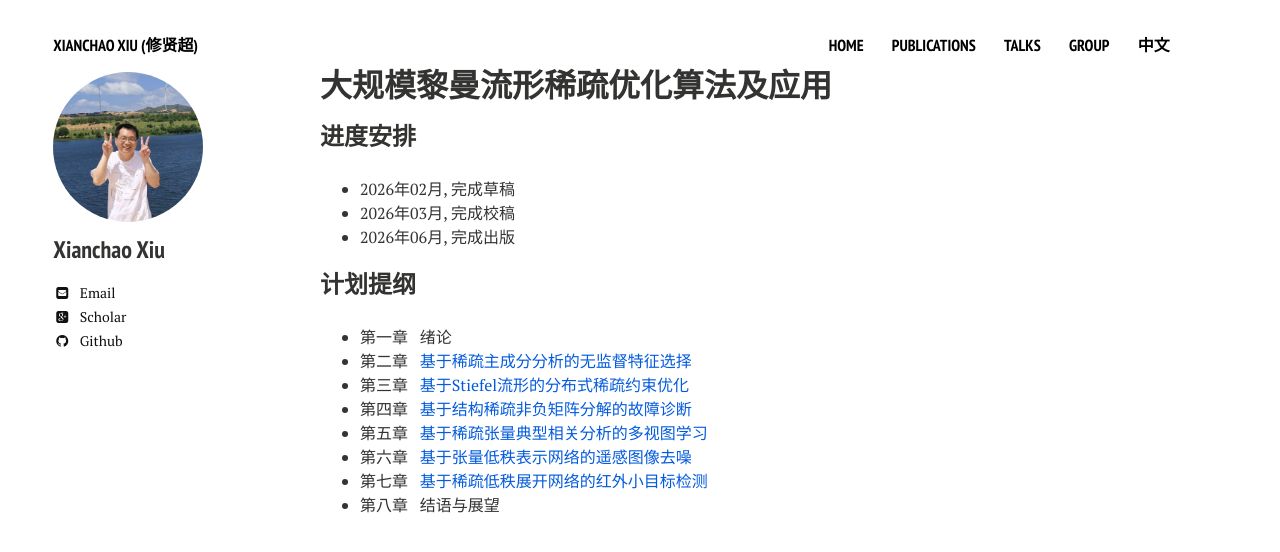
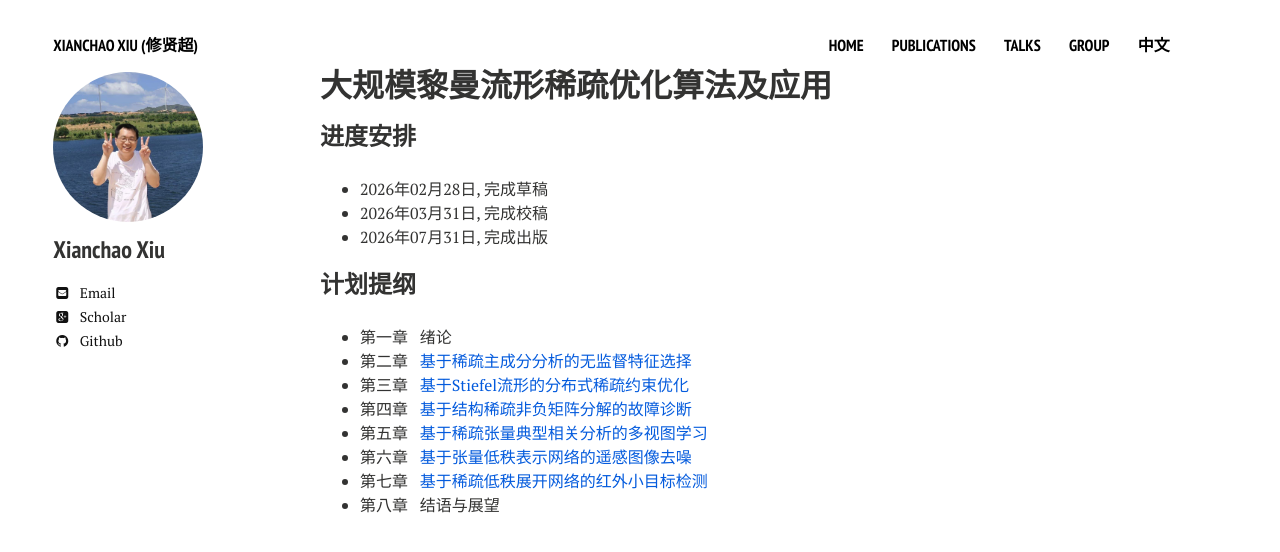
Before and after one commit to xianchaoxiu/xianchaoxiu.github.io, a Jekyll site: the page built from chinese/book/OPT/index.md, in a window 1280 px wide. Shown: the top 552 px of the page. Built offline with Jekyll 4.4.1, drawn with Linux system fonts in a browser that asks for light colours; nearby versions of some CDN libraries.

Commit message:
Update index.md

```diff
--- a/chinese/book/OPT/index.md
+++ b/chinese/book/OPT/index.md
@@ -6,9 +6,9 @@ share: false
 ---
 
 ### 进度安排
-* 2026年02月, 完成草稿<br>
-* 2026年03月, 完成校稿<br>
-* 2026年06月, 完成出版<br>
+* 2026年02月28日, 完成草稿<br>
+* 2026年03月31日, 完成校稿<br>
+* 2026年07月31日, 完成出版<br>
 
 
 ### 计划提纲
```
